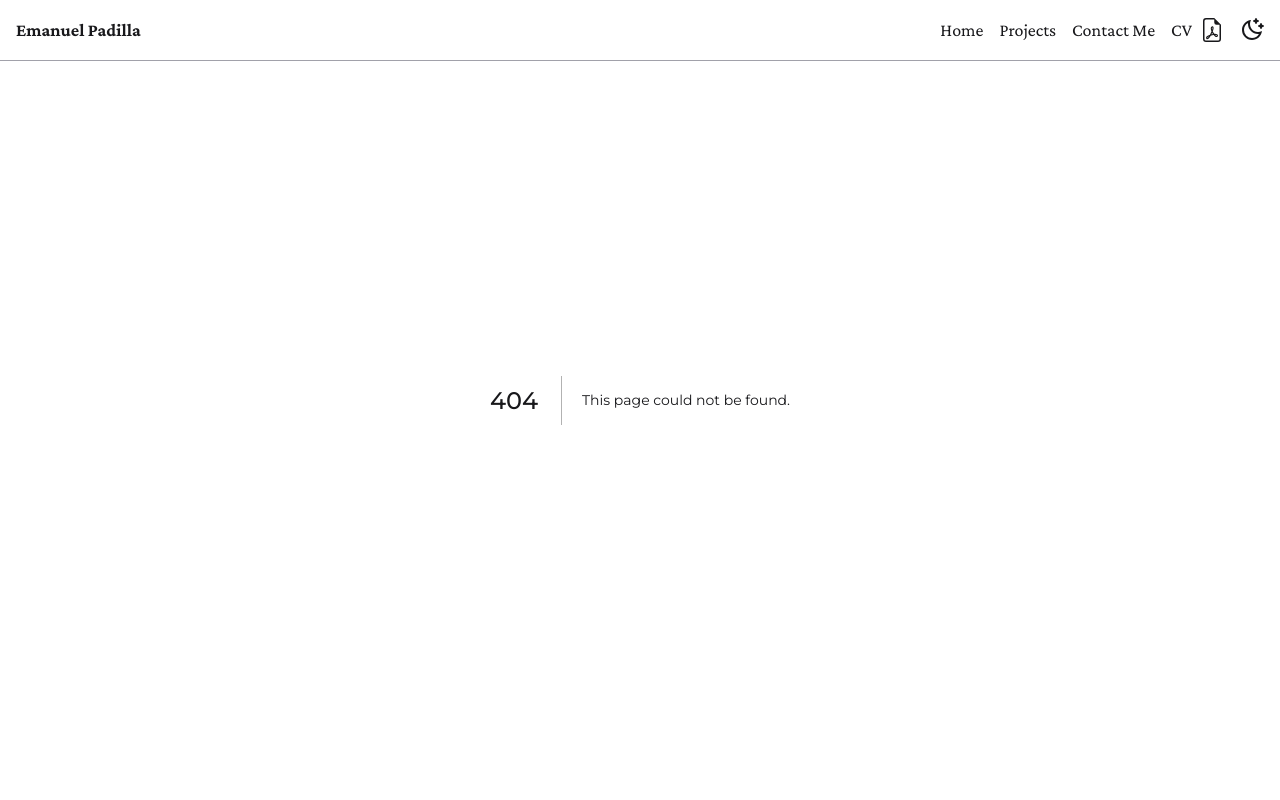
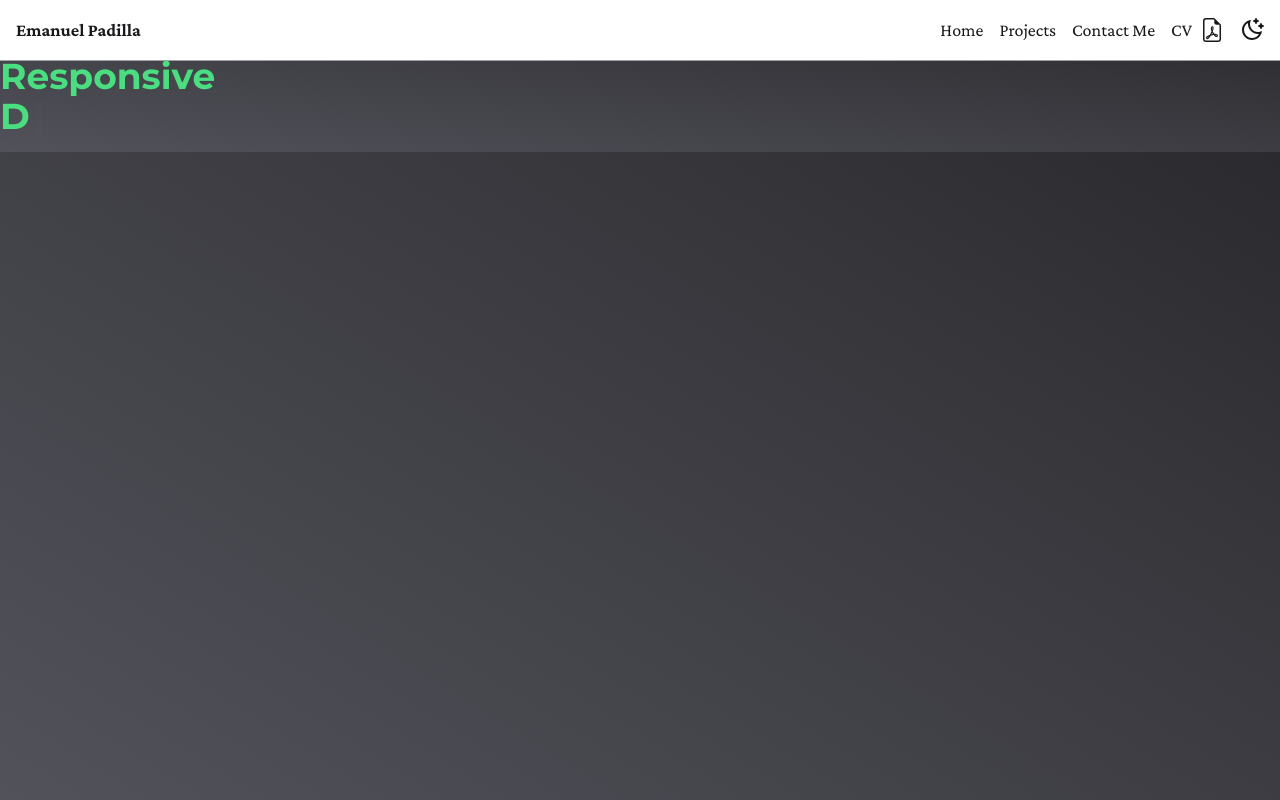
Before and after one commit to Lenoxo/EmanuelDev, a Next.js app: page /prueba in a window 1280 px wide. Before the commit this address had no page. Shown: the top 800 px of the page. Built offline with nearby package versions, Linux system fonts and the light colour scheme.

Commit message:
Added test file for LinkedIn background photo.

```diff
--- /dev/null
+++ b/src/pages/prueba.js
@@ -0,0 +1,36 @@
+import { phrasesArray } from "@/data/homePhrases";
+import { Cursor, useTypewriter } from "react-simple-typewriter";
+
+export default function MyWeb() {
+  const [writingText] = useTypewriter({
+    words: phrasesArray,
+    loop: 0,
+    typeSpeed: 130,
+  });
+  return (
+    <>
+      <div className="h-screen bg-gradient-to-tr from-zinc-600 to-zinc-800 dark:from-gray-900 dark:to-gray-600">
+        <div
+          id="writingText-container"
+          className=" bg-gradient-to-tr from-zinc-600 to-zinc-800 block"
+        >
+          <h2 className="text-inherit sm:text-zinc-100 text-xl text-center sm:text-start sm:text-4xl font-semibold sm:w-[7.5rem] py-4">
+            I code
+            <span className="text-green-400 dark:text-sky-400 font-bold text-xl sm:text-4xl">
+              {" "}
+              {writingText}
+            </span>
+            <span className="font-bold text-zinc-300">
+              <Cursor />
+            </span>
+          </h2>
+        </div>
+        {/* <div className=" dark:from-zinc-900 dark:via-zinc-800 dark:to-zinc-700 relative h-full w-full sm:w-3/5 lg:max-w-2xl flex flex-col justify-center items-center sm:items-start">
+          <h1 className="font-extrabold text-2xl sm:text-4xl sm:mb-4">
+            Full-Stack Developer
+          </h1>
+        </div> */}
+      </div>
+    </>
+  )
+}
```
